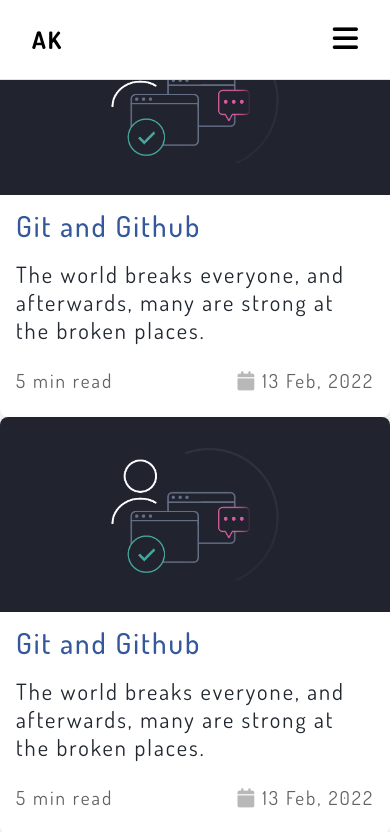
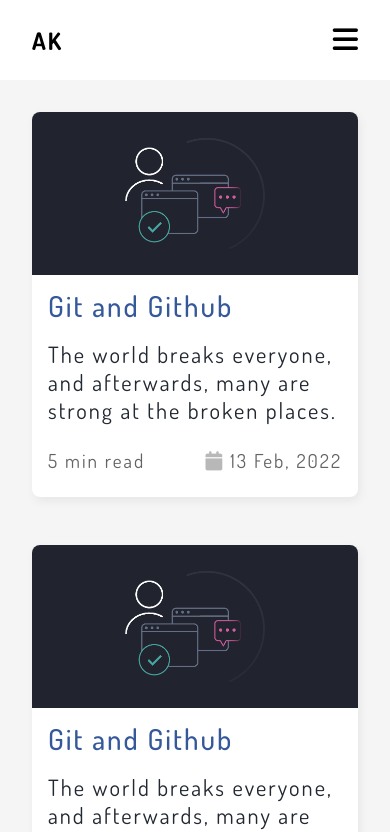
Before and after one commit to alekskimeu/my-portfolio, a Next.js app: page /blog in a window 390 px wide. Shown: the top 832 px of the page. Built offline with nearby package versions, Linux system fonts and the light colour scheme.

Commit message:
Create Blog's page

```diff
--- a/components/Header/Header.module.css
+++ b/components/Header/Header.module.css
@@ -1,6 +1,5 @@
 .header {
     height: 5rem;
-    border-bottom: 1px solid rgb(226, 226, 226);
     position: fixed;
     width: 100%;
     background-color: white;
@@ -13,7 +12,7 @@
     display: flex;
     justify-content: space-between;
     align-items: center;
-    max-width: 1100px;
+    max-width: 1200px;
     margin: auto;
     padding: 0 2rem;
 }
--- a/components/Post/Post.module.css
+++ b/components/Post/Post.module.css
@@ -1,6 +1,7 @@
 .post {
     box-shadow: 2px 4px 8px rgba(231, 231, 231);
     background-color: var(--white);
+    margin-bottom: 2rem;
     border-radius: .5rem;
     -webkit-border-radius: .5rem;
     -moz-border-radius: .5rem;
--- a/components/Posts/Posts.module.css
+++ b/components/Posts/Posts.module.css
@@ -1,5 +1,5 @@
 .blogPosts {
-    padding: 3rem 0 3rem 0;
+    padding: 3rem 0;
 }
 
 .posts {
--- a/components/Skills/Skills.module.css
+++ b/components/Skills/Skills.module.css
@@ -1,5 +1,5 @@
 .skills {
-    padding: 3rem 0 3rem 0;
+    padding: 3rem 0;
 }
 
 .skills .skillsWrapper {
--- a/pages/blog.jsx
+++ b/pages/blog.jsx
@@ -1,5 +1,7 @@
 import Head from "next/head";
 import { Post } from "../components";
+
+import styles from "../styles/Blog.module.css";
 
 export default function Blog() {
 	return (
@@ -11,13 +13,17 @@ export default function Blog() {
 					content="This is where I write about tech and share stuff I learn"
 				/>
 			</Head>
-			<main>
+			<main className={styles.blog}>
+				<div className="container">
+					<div className={styles.postsWrapper}>
 						<Post />
 						<Post />
 						<Post />
 						<Post />
 						<Post />
 						<Post />
+					</div>
+				</div>
 			</main>
 		</>
 	);
--- /dev/null
+++ b/styles/Blog.module.css
@@ -0,0 +1,22 @@
+.blog {
+    padding: 7rem 0;
+}
+
+.blog .postsWrapper {
+    display: grid;
+    grid-template-columns: repeat(3, 1fr);
+    justify-content: space-between;
+    gap: 1rem;
+}
+
+@media screen and (max-width: 1100px) {
+    .blog .postsWrapper {
+        grid-template-columns: repeat(2, 1fr);
+    }
+}
+
+@media screen and (max-width: 800px) {
+    .blog .postsWrapper {
+        grid-template-columns: 1fr;
+    }
+}
--- a/styles/globals.css
+++ b/styles/globals.css
@@ -34,7 +34,7 @@ body {
 }
 
 .container {
-  max-width: 1100px;
+  max-width: 1200px;
   margin: auto;
   padding: 0 2rem;
 }
@@ -60,7 +60,7 @@ h1, h2, h3, h4, h5, h6, p, button, a, span {
 
 .section-header .heading {
   font-weight: 500;
-  font-size: 2.2rem;
+  font-size: 2rem;
   position: relative;
   color: var(--primary);
 }
```
Lines whose indentation alone changed are shown as unchanged.
